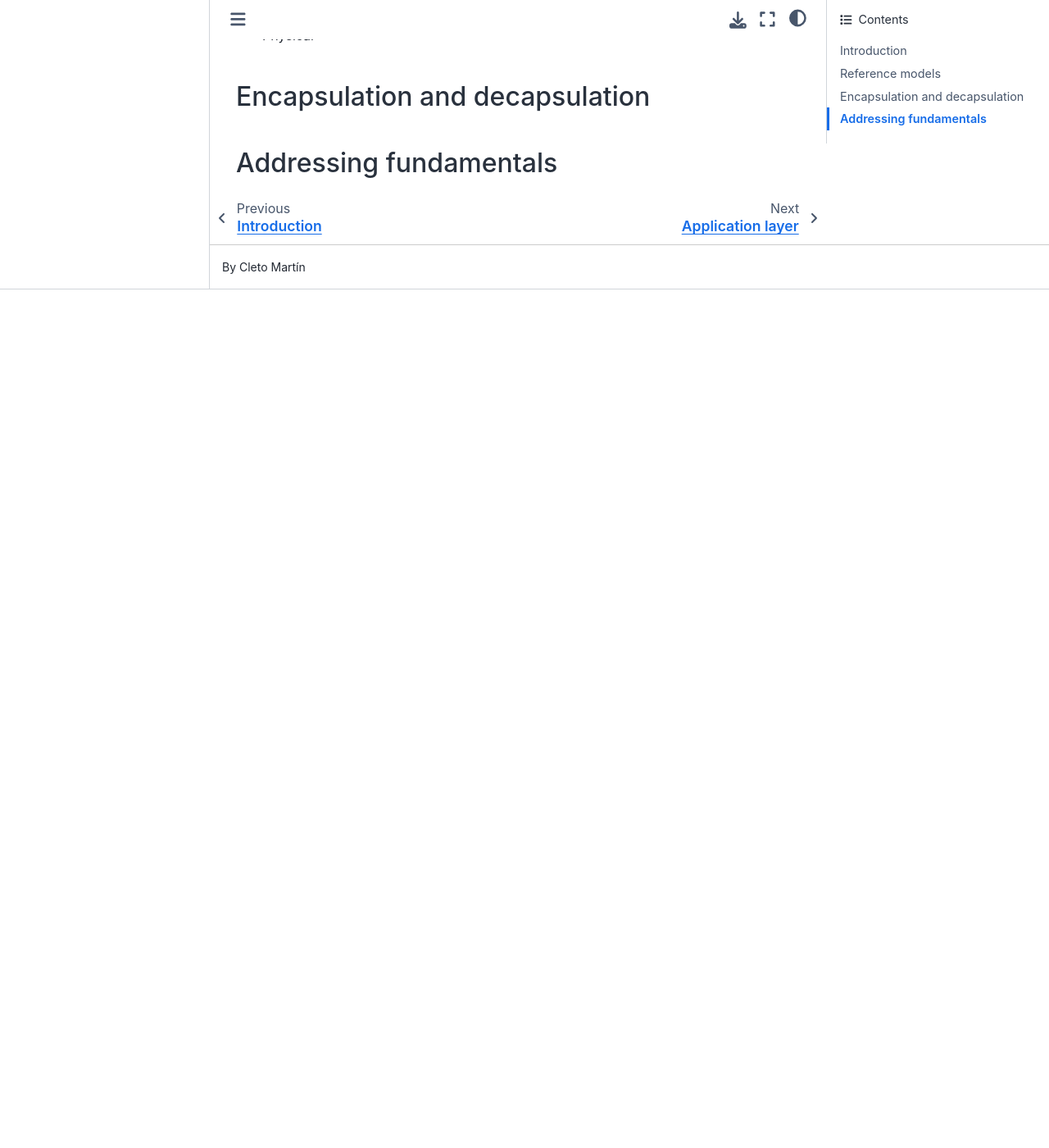
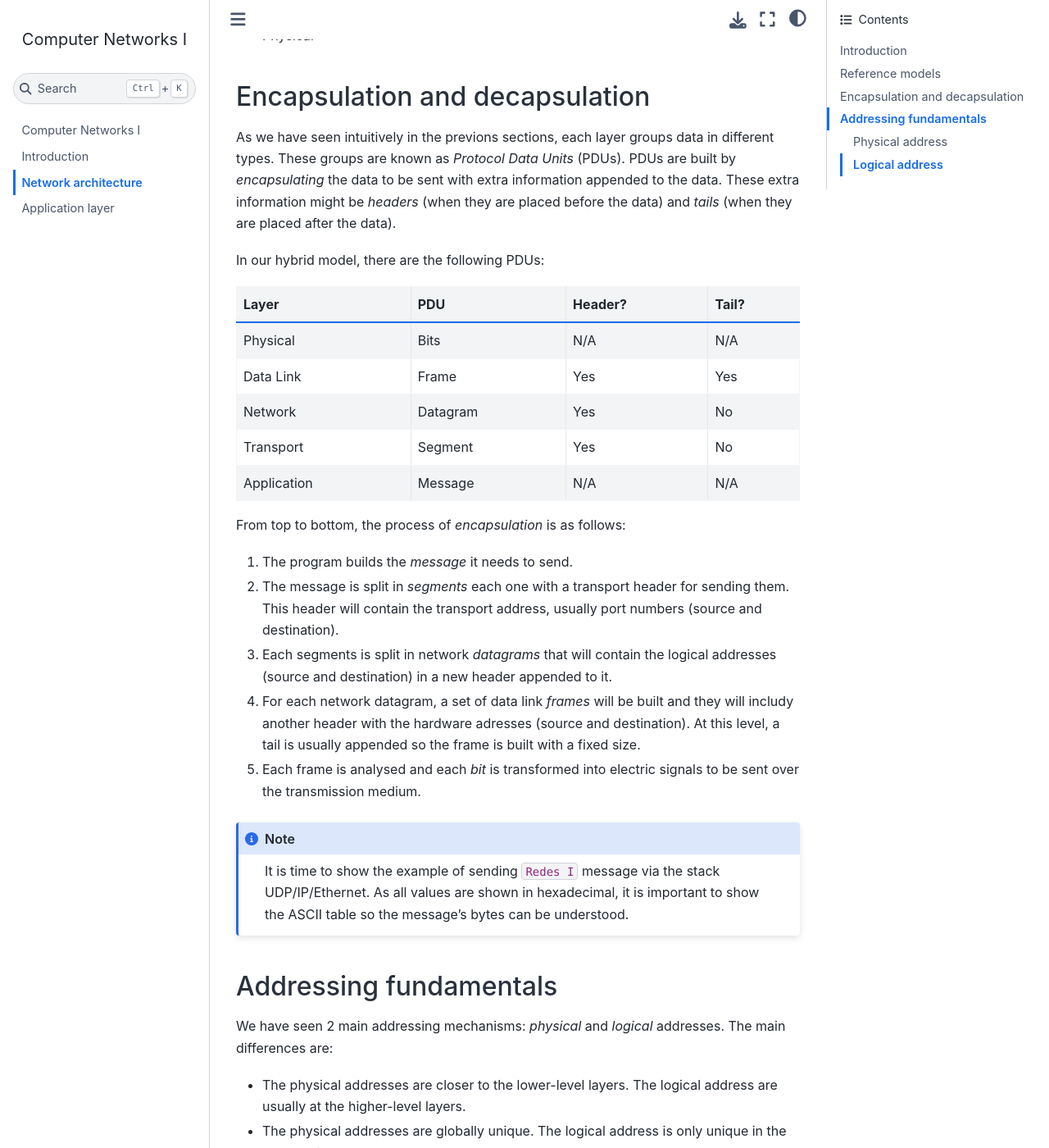
Before and after one commit to cletomartin/redes1, a Jupyter Book: the page built from architecture.md, in a window 1280 px wide and 1400 px high, scrolled down 3590 px. Shown: the whole window at 82% size. Built offline with Jupyter Book 1.0.4 settings and Sphinx 7.4.7 and the Sphinx Book theme 1.1.4, drawn with Linux system fonts in a browser that asks for light colours; before the commit the page ends 3943 px from its top, so only the background shows below that; some of the changed text lies outside the part shown.

Commit message:
more stuff

````diff
--- a/architecture.md
+++ b/architecture.md
@@ -104,4 +104,69 @@ For terminology simplicity, in this course we are going to follow an hybrid mode
 
 ## Encapsulation and decapsulation
 
+As we have seen intuitively in the previons sections, each layer groups data in different types.
+These groups are known as _Protocol Data Units_ (PDUs).
+PDUs are built by _encapsulating_ the data to be sent with extra information appended to the data.
+These extra information might be _headers_ (when they are placed before the data) and _tails_ (when they are placed after the data).
+
+In our hybrid model, there are the following PDUs:
+
+| Layer       | PDU      | Header? | Tail? |
+|-------------|----------|---------|-------|
+| Physical    | Bits     | N/A     | N/A   |
+| Data Link   | Frame    | Yes     | Yes   |
+| Network     | Datagram | Yes     | No    |
+| Transport   | Segment  | Yes     | No    |
+| Application | Message  | N/A     | N/A   |
+
+From top to bottom, the process of _encapsulation_ is as follows:
+
+1. The program builds the _message_ it needs to send.
+1. The message is split in _segments_ each one with a transport header for sending them.
+   This header will contain the transport address, usually port numbers (source and destination).
+1. Each segments is split in network _datagrams_ that will contain the logical addresses (source and destination) in a new header appended to it.
+1. For each network datagram, a set of data link _frames_ will be built and they will includy another header with the hardware adresses (source and destination).
+   At this level, a tail is usually appended so the frame is built with a fixed size.
+1. Each frame is analysed and each _bit_ is transformed into electric signals to be sent over the transmission medium.
+
+```{note}
+It is time to show the example of sending `Redes I` message via the stack UDP/IP/Ethernet.
+As all values are shown in hexadecimal, it is important to show the ASCII table so the message's bytes can be understood.
+```
+
 ## Addressing fundamentals
+
+We have seen 2 main addressing mechanisms: _physical_ and _logical_ addresses.
+The main differences are:
+
+- The physical addresses are closer to the lower-level layers. The logical address are usually at the higher-level layers.
+- The physical addresses are globally unique. The logical address is only unique in the network it belongs.
+- The physical addresses is not meant to be changed at any time. The logical address can change frequently.
+
+### Physical address
+
+For simplicity, in this course we are going to use _physical address_, _MAC address_, and _Ethernet address_ indistinctly.
+All of them is going to reference to the physical address that identifies nodes that are _directly connected_ (data-link layer).
+It is important to note that this addressing mechanism allows data exchange between nodes that are directly connected without any intermediate node or router.
+
+```{note}
+The example in the slides is a simplified data-link frame that is going to be sent to host `87` from the host `10`.
+All nodes are connected to the shared communication medium and only the destination host receives the frame.
+```
+
+### Logical address
+
+For simplicity, in this course we are going to use _logical address_, _network addresses_ and _IP address_ indistinctly.
+Both references to the address that identifies a node _within a network_ (network layer).
+It is important to note that this addressing mechanism allows data exchange between nodes that are not connected directly and networking devices (routers) will help on routing datagrams through different networks.
+
+```{note}
+The example in the slides is a 3-LAN network with simplified physical and network addresses.
+
+- The `A` node wants to send a datagram to node `P`.
+- The frame is sent to the first router as the `20` physical address is used.
+- The first router sees that the datagram is for `P` and, thanks to its routing tables, determines that it has to send it to the second router (physicall address `33`).
+  It also changes the source physical address to its own.
+- The second router sees that the datagram is for `P` and it knows that it belongs to its own network, so it just needs to use `95` as a destination address.
+  It also changes the source physical address to its own.
+```
````
Also changed, not shown: 1 other file.
